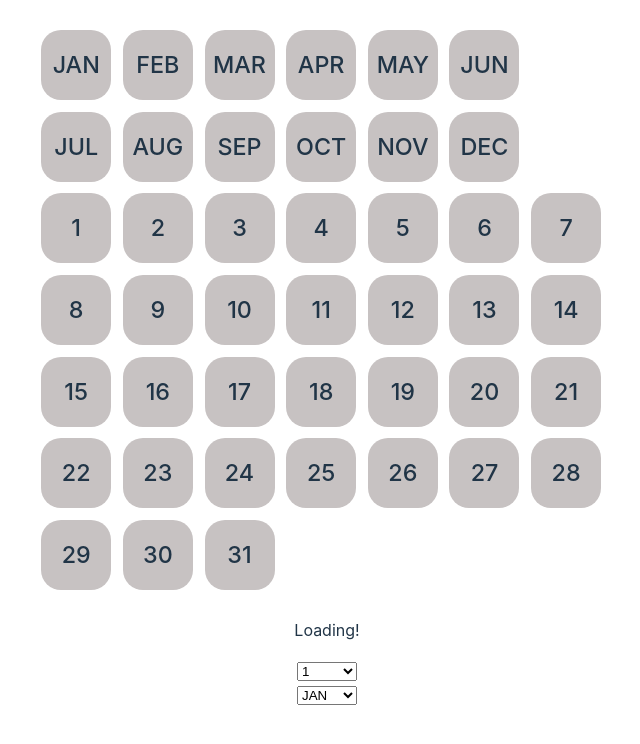
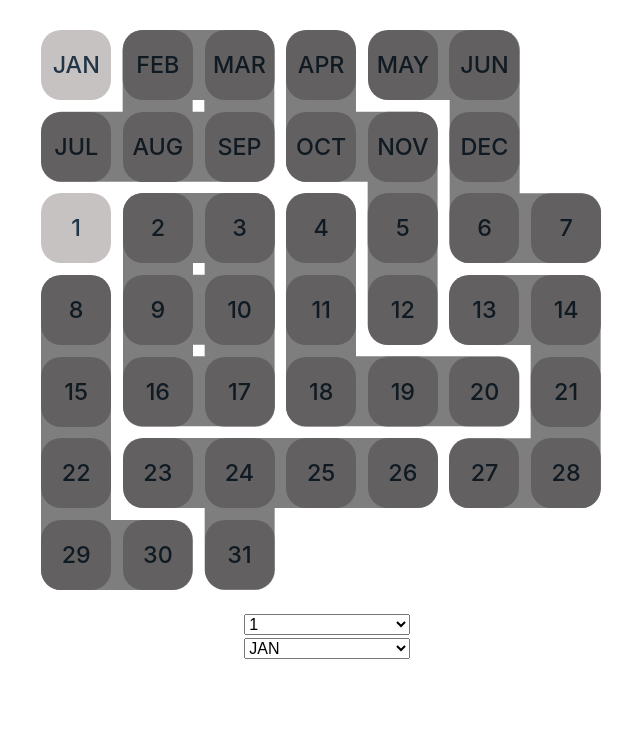
Before and after one commit to m44rten1/date-puzzle-solver, a React (Vite) app: page / in a window 1280 px wide. Shown: the top 744 px of the page, without its empty margins (313-953 px from the left). Built offline with nearby package versions, Linux system fonts and the light colour scheme.

Commit message:
🎨 Small improvements

```diff
--- a/package.json
+++ b/package.json
@@ -7,7 +7,7 @@
     "dev": "vite",
     "build": "tsc && vite build",
     "preview": "vite preview",
-    "deploy": "sh ./deploy.sh"
+    "deploy": "git subtree push --prefix dist origin gh-pages"
   },
   "dependencies": {
     "react": "^18.2.0",
--- a/src/App.tsx
+++ b/src/App.tsx
@@ -1,4 +1,4 @@
-import { useState } from "react";
+import { useEffect, useState } from "react";
 import "./App.css";
 import Board from "./Board";
 import DateInput from "./DateInput";
@@ -16,14 +16,20 @@ export default () => {
       const solutions = solver(day, month);
       setFixedPieces(solutions || []);
       setLoading(false);
-    }, 1000);
+    }, 10);
   };
+
+  useEffect(() => {
+    notifyDateChange("1", "JAN");
+  }, []);
 
   return (
     <div className="App">
       <Board fixedPieces={fixedPieces} />
-      <p className="animated">Loading!</p>
-      {loading ? <Loader /> : <DateInput notifyDateChange={notifyDateChange} />}
+      {loading && <Loader />}
+      <div style={{ visibility: loading ? "hidden" : "visible" }}>
+        <DateInput notifyDateChange={notifyDateChange} />
+      </div>
     </div>
   );
 };
--- a/src/DateInput.css
+++ b/src/DateInput.css
@@ -3,5 +3,6 @@
 }
 
 select {
-  width: 60px;
+  width: 30%;
+  font-size: 1em;
 }
--- a/src/Loader.tsx
+++ b/src/Loader.tsx
@@ -3,5 +3,5 @@ import "./Loader.css";
 // TODO: fix animation by moving solver to worker
 
 export default () => {
-  return <p className="Loader">Loading</p>;
+  return <p className="Loader">Loading...</p>;
 };
```
Also changed, not shown: 5 other files (tests, documents, lock files or other folders).
